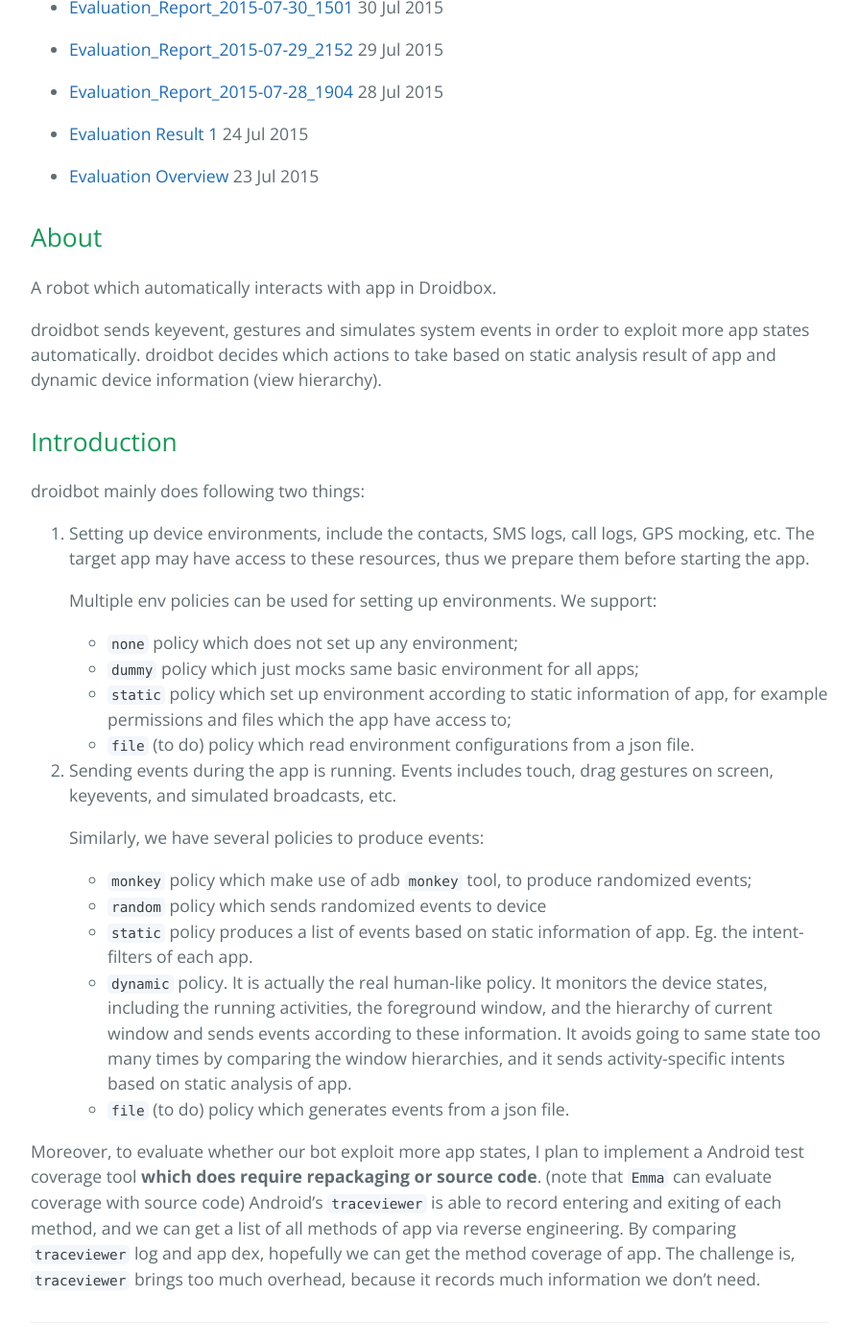
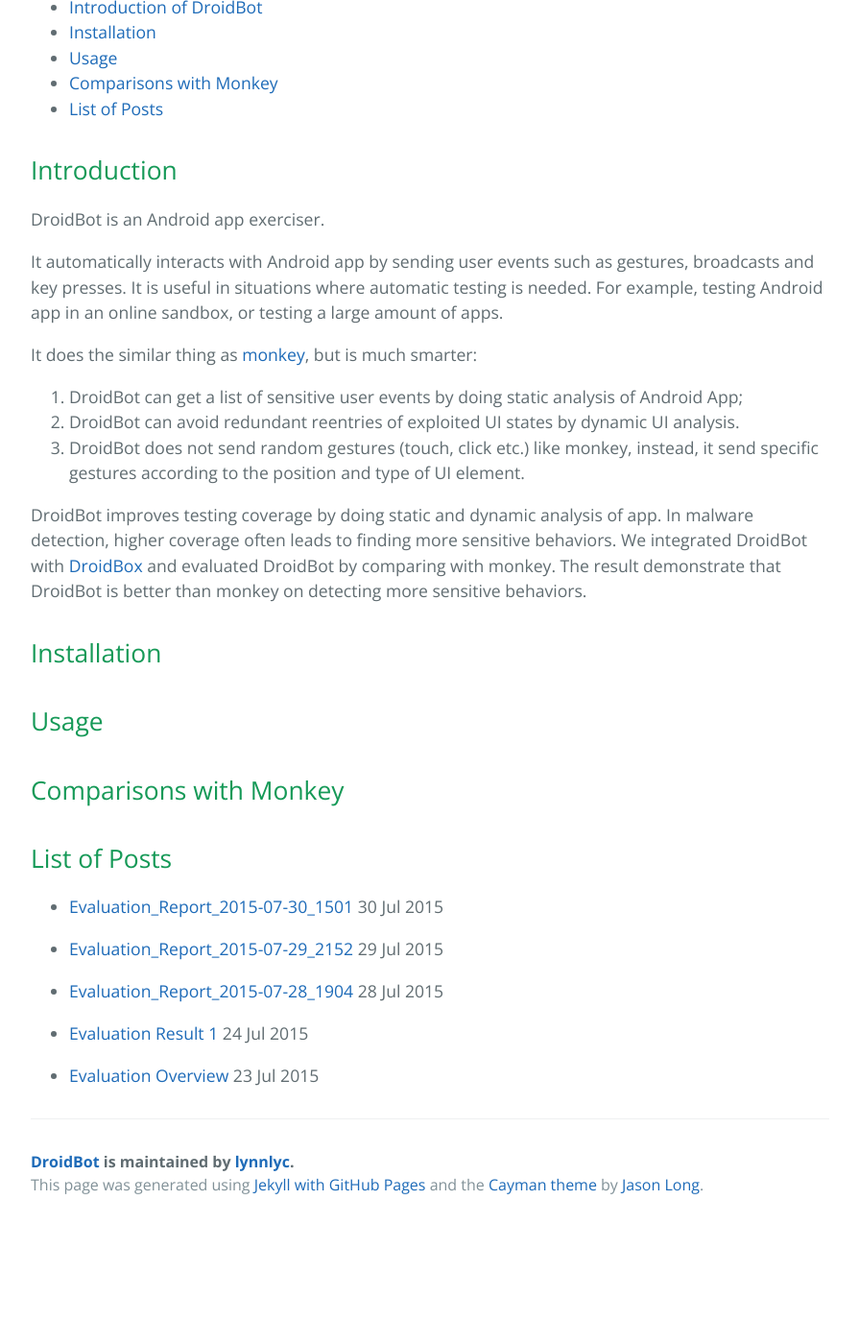
Before and after one commit to honeynet/droidbot, a Jekyll site: the page built from index.md, in a window 1280 px wide and 1400 px high, scrolled down 561 px. Shown: the whole window at 96% size, without its empty margins (192-1087 px from the left). Built offline with Jekyll 4.4.1, drawn with Linux system fonts in a browser that asks for light colours; after the commit the page ends 1839 px from its top, so only the background shows below that; some of the changed text lies outside the part shown.

Commit message:
change index to blog post of droidbot

```diff
--- a/index.md
+++ b/index.md
@@ -5,55 +5,44 @@
 
 # DroidBot
 
-## List of posts
+## Table of Content
+
++ [Introduction of DroidBot](#introduction)
++ [Installation](#installation)
++ [Usage](#usage)
++ [Comparisons with Monkey](#comparisons-with-monkey)
++ [List of Posts](#list-of-posts)
+
+## Introduction
+DroidBot is an Android app exerciser.
+
+It automatically interacts with Android app by sending user events such as gestures, broadcasts and key presses.
+It is useful in situations where automatic testing is needed.
+For example, testing Android app in an online sandbox, or testing a large amount of apps.
+
+It does the similar thing as [monkey](http://developer.android.com/tools/help/monkey.html), but is much smarter:
+
+1. DroidBot can get a list of sensitive user events by doing static analysis of Android App;
+2. DroidBot can avoid redundant reentries of exploited UI states by dynamic UI analysis.
+3. DroidBot does not send random gestures (touch, click etc.) like monkey, instead,
+it send specific gestures according to the position and type of UI element.
+
+DroidBot improves testing coverage by doing static and dynamic analysis of app.
+In malware detection, higher coverage often leads to finding more sensitive behaviors.
+We integrated DroidBot with [DroidBox](https://github.com/pjlantz/droidbox)
+and evaluated DroidBot by comparing with monkey.
+The result demonstrate that DroidBot is better than monkey on detecting more sensitive behaviors.
+
+## Installation
+
+
+
+## Usage
+
+## Comparisons with Monkey
+
+## List of Posts
 
 {% for post in site.posts %}
 + [{{ post.title }}]({{ site.baseurl }}{{ post.url }}) {{ post.date | date_to_string }}
 {% endfor %}
-
-## About
-A robot which automatically interacts with app in Droidbox.
-
-droidbot sends keyevent, gestures and simulates system events
-in order to exploit more app states automatically.
-droidbot decides which actions to take based on static analysis result of app
-and dynamic device information (view hierarchy).
-
-## Introduction
-droidbot mainly does following two things:
-
-1. Setting up device environments, include the contacts, SMS logs,
-call logs, GPS mocking, etc. The target app may have access to these resources, thus we
-prepare them before starting the app.
-
-    Multiple env policies can be used for setting up environments. We support:
-
-    + `none` policy which does not set up any environment;
-    + `dummy` policy which just mocks same basic environment for all apps;
-    + `static` policy which set up environment according to static information of app,
-    for example permissions and files which the app have access to;
-    + `file` (to do) policy which read environment configurations from a json file.
-
-2. Sending events during the app is running. Events includes touch, drag gestures on screen,
-keyevents, and simulated broadcasts, etc.
-
-    Similarly, we have several policies to produce events:
-
-    + `monkey` policy which make use of adb `monkey` tool, to produce randomized events;
-    + `random` policy which sends randomized events to device
-    + `static` policy produces a list of events based on static information of app. Eg.
-    the intent-filters of each app.
-    + `dynamic` policy. It is actually the real human-like policy. It monitors the device
-    states, including the running activities, the foreground window, and the hierarchy of current
-    window and sends events according to these information.
-    It avoids going to same state too many times by comparing the window hierarchies, and
-    it sends activity-specific intents based on static analysis of app.
-    + `file` (to do) policy which generates events from a json file.
-
-Moreover, to evaluate whether our bot exploit more app states, I plan to implement a
-Android test coverage tool **which does require repackaging or source code**.
-(note that `Emma` can evaluate coverage with source code)
-Android's `traceviewer` is able to record entering and exiting of each method, and we can get a list
-of all methods of app via reverse engineering. By comparing `traceviewer` log and app dex, hopefully
-we can get the method coverage of app. The challenge is, `traceviewer` brings too much overhead, because
-it records much information we don't need.
```
